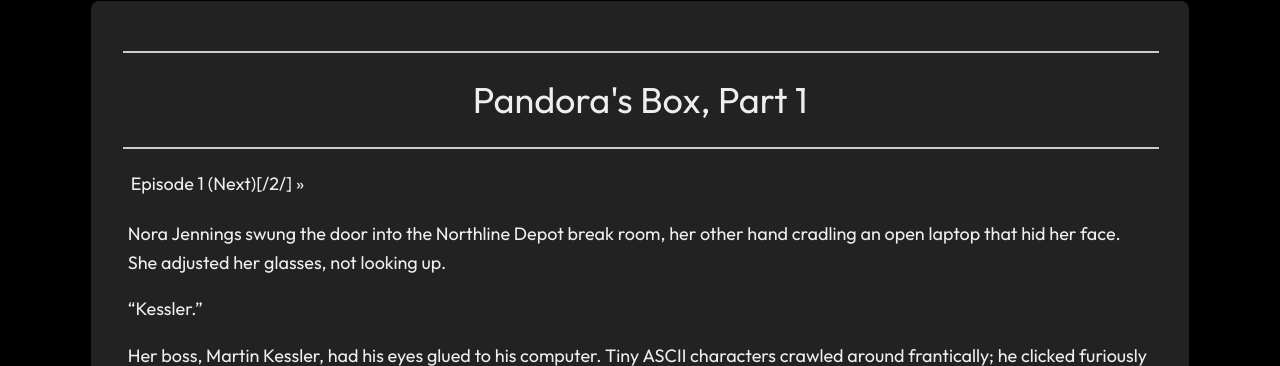
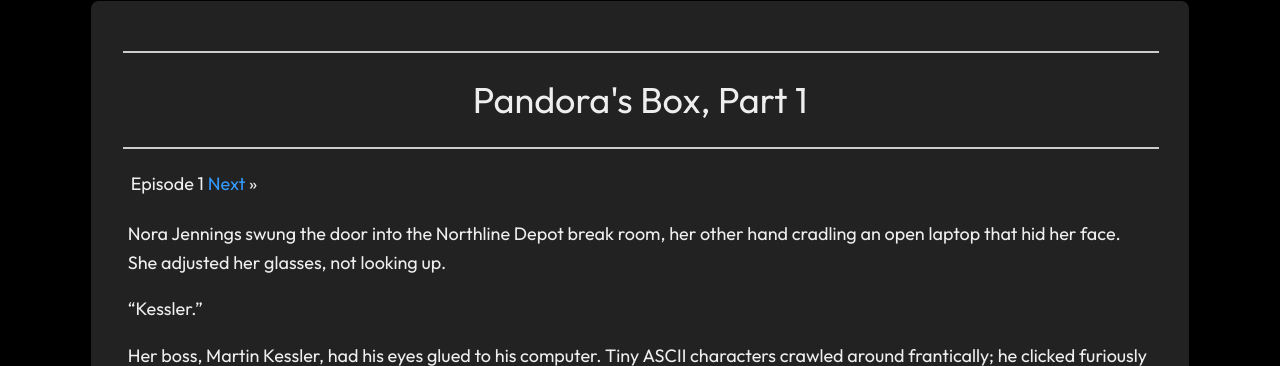
Before and after one commit to drizzleberry/drizzleberry.github.io, a Jekyll site: the page built from pages/episodes/pandoras-box-1.md, in a window 1280 px wide and 900 px high, scrolled down 435 px. Shown: the part 88-454 px from the top of the window. Built offline with Jekyll 4.4.1, drawn with Linux system fonts in a browser that asks for light colours.

Commit message:
Update pandoras-box-1.md

```diff
--- a/pages/episodes/pandoras-box-1.md
+++ b/pages/episodes/pandoras-box-1.md
@@ -4,7 +4,7 @@ title: Pandora's Box, Part 1
 permalink: /1/
 ---
 
-| Episode 1 | (Next)[/2/] >>
+| Episode 1 | [Next](/2/) >>
 
 Nora Jennings swung the door into the Northline Depot break room, her other hand cradling an open laptop that hid her face. She adjusted her glasses, not looking up.
 
```
